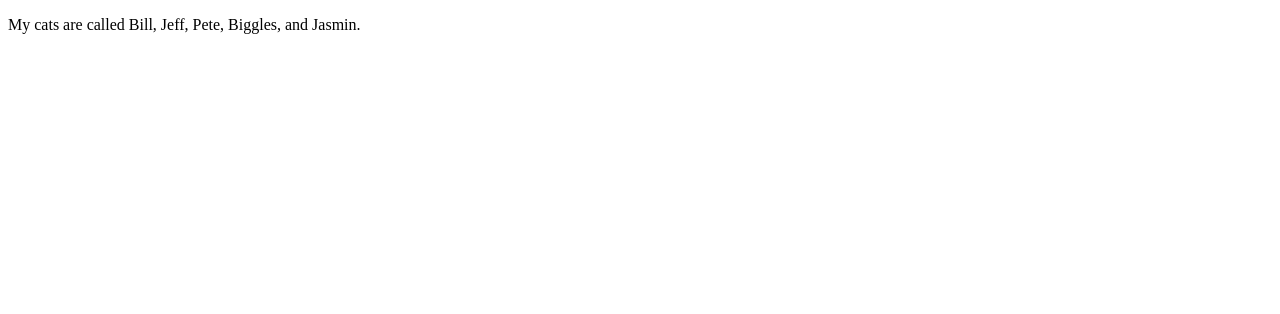
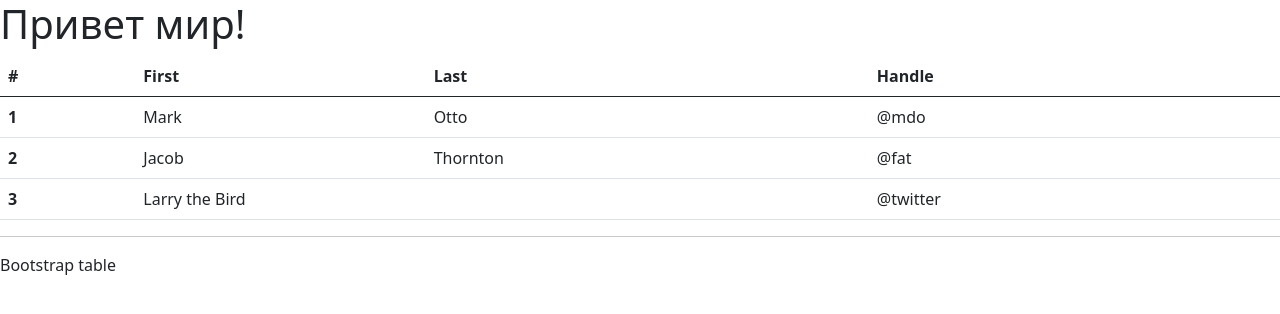
Before and after one commit to Dmitriy-1986/Typing-text-effect, a plain HTML site: page index.html in a window 1280 px wide. Drawn offline with nearby package versions, Linux system fonts and the light colour scheme.

Commit message:
Update index.html

```diff
--- a/index.html
+++ b/index.html
@@ -1,33 +1,64 @@
-<!DOCTYPE html>
-<html>
+<!doctype html>
+<html lang="ru">
   <head>
+    <!-- Обязательные метатеги -->
     <meta charset="utf-8">
-    <title>Basic for loop example improved</title>
-    <style>
+    <meta name="viewport" content="width=device-width, initial-scale=1">
 
-    </style>
+    <!-- Bootstrap CSS -->
+    <link href="https://cdn.jsdelivr.net/npm/bootstrap@5.0.0-beta2/dist/css/bootstrap.min.css" rel="stylesheet" integrity="sha384-BmbxuPwQa2lc/FVzBcNJ7UAyJxM6wuqIj61tLrc4wSX0szH/Ev+nYRRuWlolflfl" crossorigin="anonymous">
+
+    <title>Привет мир!</title>
   </head>
   <body>
-
-  <p></p>
+    <h1>Привет мир!</h1>
 
 
-    <script>
-    const cats = ['Bill', 'Jeff', 'Pete', 'Biggles', 'Jasmin'];
-    let info = 'My cats are called ';
-    const para = document.querySelector('p');
+<table class="table">
+  <thead>
+    <tr>
+      <th scope="col">#</th>
+      <th scope="col">First</th>
+      <th scope="col">Last</th>
+      <th scope="col">Handle</th>
+    </tr>
+  </thead>
+  <tbody>
+    <tr>
+      <th scope="row">1</th>
+      <td>Mark</td>
+      <td>Otto</td>
+      <td>@mdo</td>
+    </tr>
+    <tr>
+      <th scope="row">2</th>
+      <td>Jacob</td>
+      <td>Thornton</td>
+      <td>@fat</td>
+    </tr>
+    <tr>
+      <th scope="row">3</th>
+      <td colspan="2">Larry the Bird</td>
+      <td>@twitter</td>
+    </tr>
+  </tbody>
+</table>
 
-    for(let i = 0; i < cats.length; i++) {
-      if(i === cats.length - 1) {
-        info += 'and ' + cats[i] + '.';
-      } else {
-        info += cats[i] + ', ';
-      }
-    }
 
-    para.textContent = info;
+<hr>
+Bootstrap table
 
-    </script>
 
+
+
+    <!-- Дополнительный JavaScript; выберите один из двух! -->
+
+    <!-- Вариант 1: Bootstrap в связке с Popper -->
+    <script src="https://cdn.jsdelivr.net/npm/bootstrap@5.0.0-beta2/dist/js/bootstrap.bundle.min.js" integrity="sha384-b5kHyXgcpbZJO/tY9Ul7kGkf1S0CWuKcCD38l8YkeH8z8QjE0GmW1gYU5S9FOnJ0" crossorigin="anonymous"></script>
+
+    <!-- Вариант 2: Bootstrap JS отдельно от Popper
+    <script src="https://cdn.jsdelivr.net/npm/@popperjs/core@2.6.0/dist/umd/popper.min.js" integrity="sha384-KsvD1yqQ1/1+IA7gi3P0tyJcT3vR+NdBTt13hSJ2lnve8agRGXTTyNaBYmCR/Nwi" crossorigin="anonymous"></script>
+    <script src="https://cdn.jsdelivr.net/npm/bootstrap@5.0.0-beta2/dist/js/bootstrap.min.js" integrity="sha384-nsg8ua9HAw1y0W1btsyWgBklPnCUAFLuTMS2G72MMONqmOymq585AcH49TLBQObG" crossorigin="anonymous"></script>
+    -->
   </body>
 </html>
```
